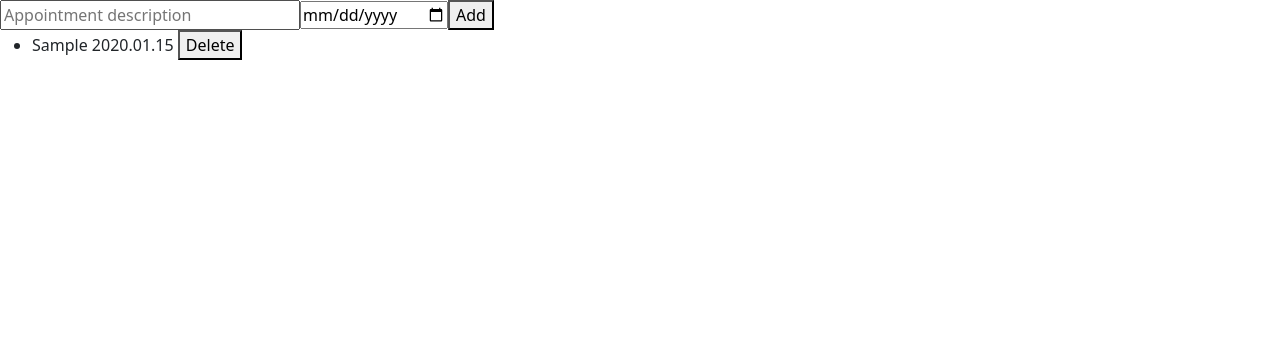
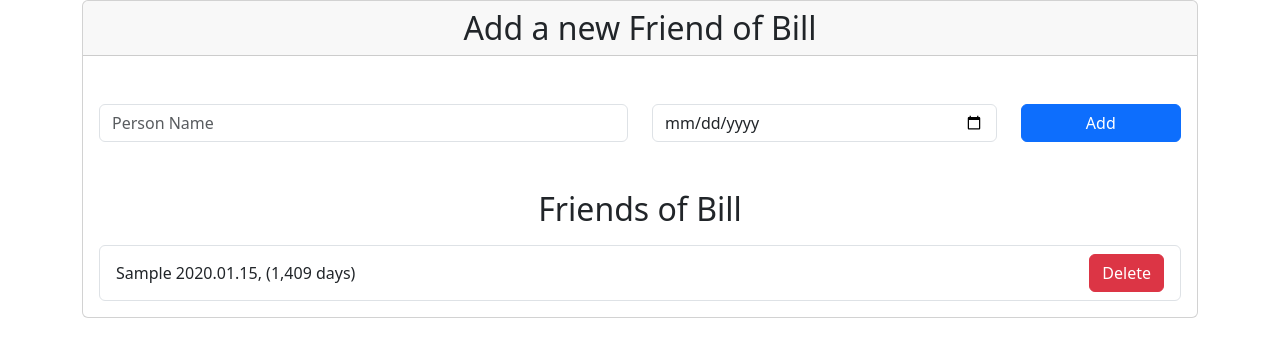
Before and after one commit to darron-haworth/appointment.app, an Angular app: page / in a window 1280 px wide. Both pictures are taken after typing "Sample", "2020-01-15" into the empty fields and a click on the button "Add". Shown: the top 356 px of the page. Built offline with nearby package versions, Linux system fonts and the light colour scheme.

Commit message:
fob sobriety dates mods

```diff
--- a/package.json
+++ b/package.json
@@ -19,6 +19,7 @@
     "@angular/platform-browser-dynamic": "^17.0.0",
     "@angular/router": "^17.0.0",
     "bootstrap": "5.3",
+    "moment": "^2.29.4",
     "rxjs": "~7.8.0",
     "tslib": "^2.3.0",
     "zone.js": "~0.14.2"
--- a/src/app/appointment-list/appointment-list.component.html
+++ b/src/app/appointment-list/appointment-list.component.html
@@ -1,14 +1,25 @@
-<div style="width: 600px">
-    <input [(ngModel)]="newAppointmentTitle" style="width: 300px" placeholder="Appointment description">
-    <input [(ngModel)]="newAppointmentDate" type="date" placeholder="Appointment date">
-    <button (click)="addAppointment()" >Add</button>
+<div class="container">
+<div class="card">
+    <h2 class="card-header text-center">Add a new Friend of Bill</h2>
+    <div class="card-body mt-3">
+        <div class="row mt-3">
+            <div class="col-md-6">
+                <input class="form-control" [(ngModel)]="newAppointmentTitle"  placeholder="Person Name">
+            </div>
+            <div class="col-md-4">
+                <input class="form-control" [(ngModel)]="newAppointmentDate" type="date" placeholder="Sobriety date">
+            </div>
+            <div class="col-md-2">
+                <button class="btn btn-primary w-100" (click)="addAppointment()" >Add</button>
+            </div>
+        </div>
+        <h2 class="text-center mt-5" >Friends of Bill</h2>
 
+        <ul class="list-group mt-3">
+            <li class="list-group-item d-flex justify-content-between align-items-center" *ngFor="let appt of appointments; index as i">
+            {{appt.title}} {{appt.date | date: 'yyyy.MM.dd'}}, {{appt.fromDate}}
+            <button class="btn btn-danger" (click)="deleteAppointment(i)">Delete</button>
+            </li>
+        </ul>
+    </div>
 </div>
-
-<ul>
-
-    <li *ngFor="let appt of appointments; index as i">
-       {{appt.title}} {{appt.date | date: 'yyyy.MM.dd'}}
-       <button (click)="deleteAppointment(i)">Delete</button>
-    </li>
-</ul>
--- a/src/app/appointment-list/appointment-list.component.ts
+++ b/src/app/appointment-list/appointment-list.component.ts
@@ -1,6 +1,7 @@
 import { Component } from '@angular/core';
 import { Appointment } from '../models/appointment';
 import { OnInit } from '@angular/core';
+import moment from 'moment';
 
 @Component({
   selector: 'app-appointment-list',
@@ -12,6 +13,7 @@
 
   newAppointmentTitle: string = "";
   newAppointmentDate: Date = new Date();
+  thisDay: Date = new Date();
 
   appointments: Appointment[] = []
 
@@ -25,7 +27,8 @@
       let newAppointment: Appointment = {
         id: Date.now(),
         title: this.newAppointmentTitle,
-        date: this.newAppointmentDate
+        date: this.newAppointmentDate ,
+        fromDate: '(' + moment(this.thisDay).diff(moment(this.newAppointmentDate), 'day').toLocaleString() + ' days)'
       }
       this.appointments.push(newAppointment)
       this.newAppointmentTitle = "";
--- a/src/app/models/appointment.ts
+++ b/src/app/models/appointment.ts
@@ -1,5 +1,6 @@
 export interface Appointment {
     id: number,
     title: string,
-    date: Date
+    date: Date,
+    fromDate: string
 }
```
Also changed, not shown: 1 other file (tests, documents, lock files or other folders).
